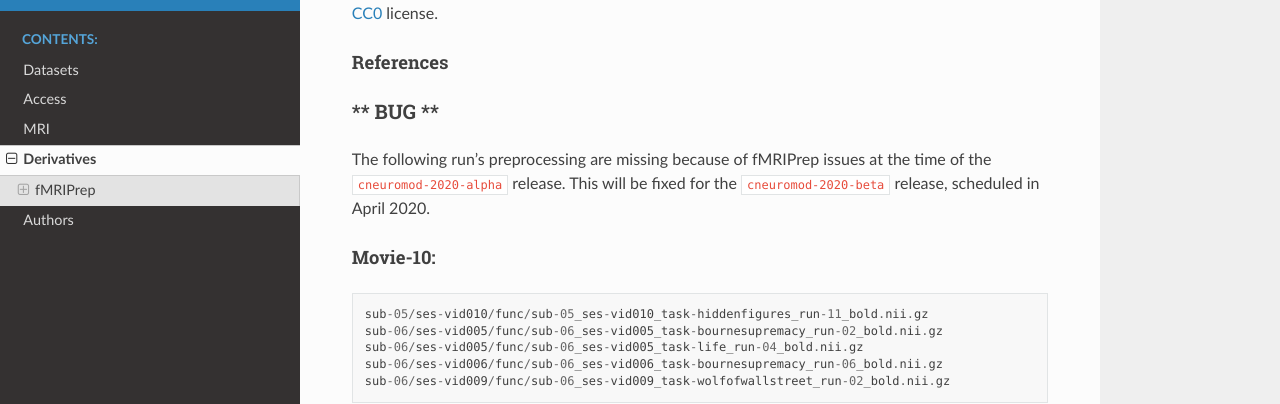
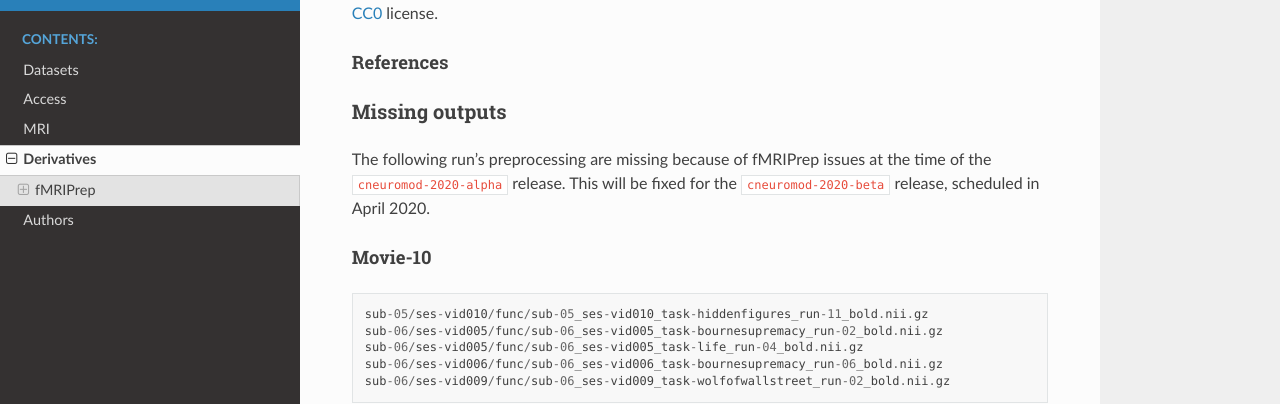
Before and after one commit to courtois-neuromod/cneuromod_docs, a Sphinx documentation site: the page built from source/DERIVATIVES.md, in a window 1280 px wide and 900 px high, scrolled down 2767 px. Shown: the part 162-566 px from the top of the window. Built offline with Sphinx 7.4.7 and the Read the Docs theme 2.0.0, drawn with Linux system fonts in a browser that asks for light colours.

Commit message:
Update DERIVATIVES.md

````diff
--- a/source/DERIVATIVES.md
+++ b/source/DERIVATIVES.md
@@ -132,12 +132,12 @@ It is released under the [CC0](https://creativecommons.org/publicdomain/zero/1.0
 #### References
 
 
-### ** BUG **
+### Missing outputs
 
 The following run's preprocessing are missing because of fMRIPrep issues at the time of the `cneuromod-2020-alpha` release.
 This will be fixed for the `cneuromod-2020-beta` release, scheduled in April 2020.
 
-#### Movie-10:
+#### Movie-10
 
 ```
 sub-05/ses-vid010/func/sub-05_ses-vid010_task-hiddenfigures_run-11_bold.nii.gz
````
